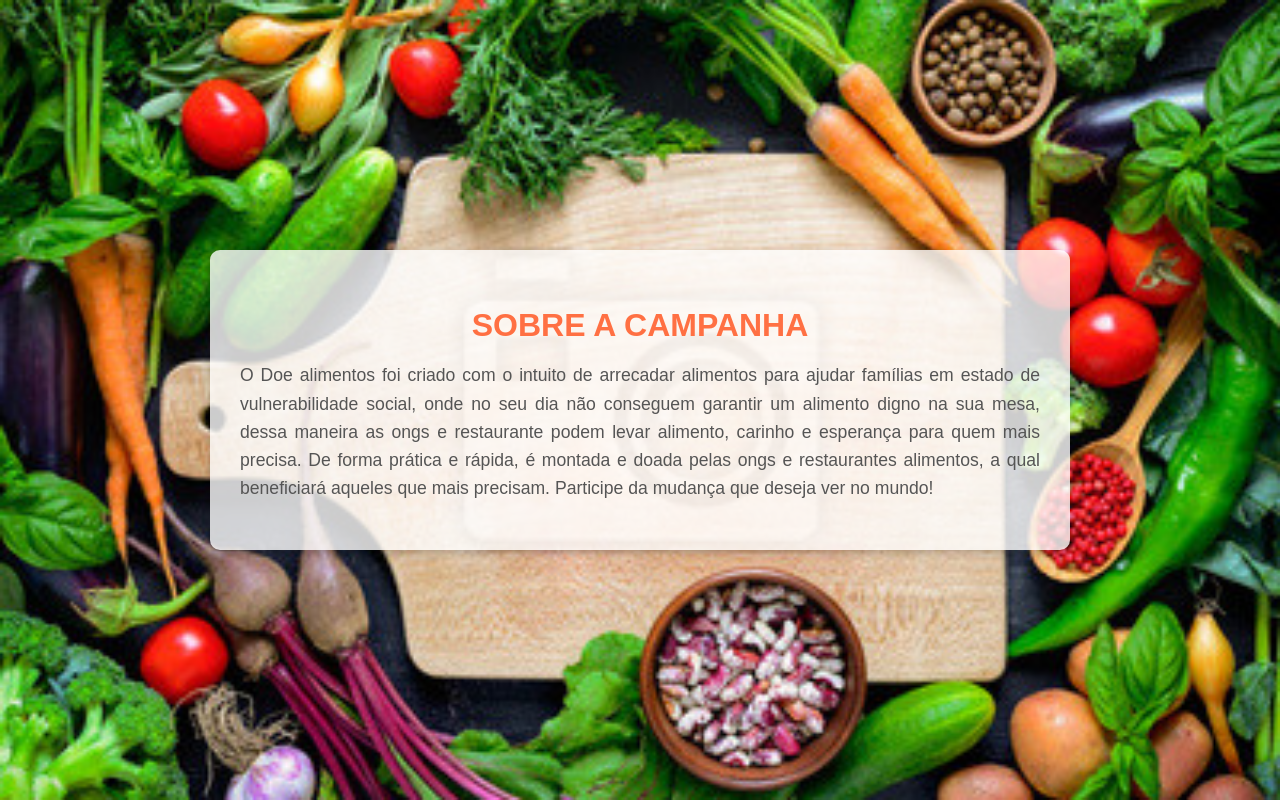
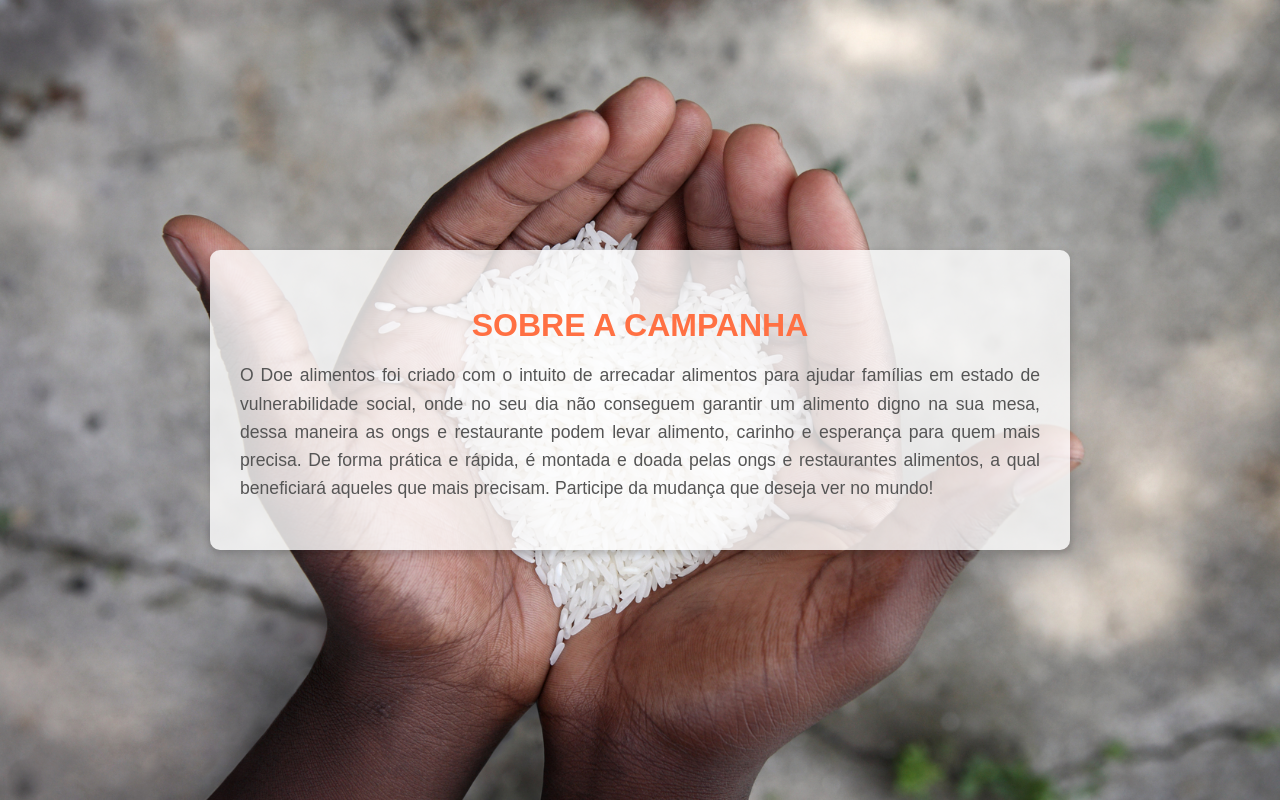
Before and after one commit to SenacProgSis/Projeto_Doa_Alimentos, a Flask app: page /sobre in a window 1280 px wide. Run offline with Flask 3, Linux system fonts and the light colour scheme; parts of the project's set-up code (start-up, migrations or seed data) failed here and were passed over; some libraries are stand-ins or nearby versions.

Commit message:
autualização

```diff
--- a/static/css/cadastro.css
+++ b/static/css/cadastro.css
@@ -1,7 +1,7 @@
 /* Estilo global */
 body {
     font-family: 'Arial', sans-serif;
-    background: url('/static/images/fundo.jpg') no-repeat center center fixed;
+    background: url('/static/images/login.jpeg') no-repeat center center fixed;
     background-size: cover;
     color: #fff;
     margin: 0;
--- a/static/css/contato.css
+++ b/static/css/contato.css
@@ -1,6 +1,6 @@
 
 body {
-    background: url('/static/images/fundo.jpg') no-repeat center center fixed;
+    background: url('/static/images/casarão.jpg') no-repeat center center fixed;
     background-size: cover;
     font-family: Arial, Helvetica, sans-serif;
     color: #333;
--- a/static/css/index.css
+++ b/static/css/index.css
@@ -6,7 +6,7 @@
 }
 
 body {
-    background: url('/static/images/fundo.jpg') no-repeat center center fixed;
+    background: url('/static/images/doação.jpg') no-repeat center center fixed;
     background-size: cover;
     font-family: Arial, Helvetica, sans-serif;
     margin: 0;
--- a/static/css/login.css
+++ b/static/css/login.css
@@ -1,7 +1,7 @@
 
 body {
     font-family: 'Arial', sans-serif;
-    background: url('/static/images/fundo.jpg') no-repeat center center fixed;
+    background: url('/static/images/login.jpeg') no-repeat center center fixed;
     background-size: cover;
     color: #fff;
     margin: 0;
--- a/static/css/sobre.css
+++ b/static/css/sobre.css
@@ -1,6 +1,6 @@
 
 body {
-    background: url('/static/images/fundo.jpg') no-repeat center center fixed;
+    background: url('/static/images/salvando.jpg') no-repeat center center fixed;
     background-size: cover;
     font-family: Arial, Helvetica, sans-serif;
     color: #333;
--- a/templates/index.html
+++ b/templates/index.html
@@ -3,7 +3,7 @@
 <head>
     <meta charset="UTF-8">
     <meta name="viewport" content="width=device-width, initial-scale=1.0">
-    <title>Doe Alimentos - Solidariedade</title>
+    <title>DoaTech Doe Alimentos - Solidariedade</title>
     <link rel="stylesheet" href="/static/css/index.css">
 </head>
 <body>
@@ -34,7 +34,7 @@
     <!-- Cabeçalho -->
     <header>
         <div class="content">
-            <h1>Bem vindo ao nosso site de doação, doe alimentos e transforme Vidas</h1>
+            <h1>Bem vindo ao nosso site de doação, doe alimentos e transforme vidas</h1>
             <p>A sua doação faz toda a diferença! Contribua com nossa causa e ajude a mesa da familia Ludovicense.</p>
         </div>
     </header>
```
Also changed, not shown: static/images/casarão.jpg (added), static/images/doação.jpg (added), static/images/doe.png (added), static/images/login.jpeg (added), static/images/salvando.jpg (added).
